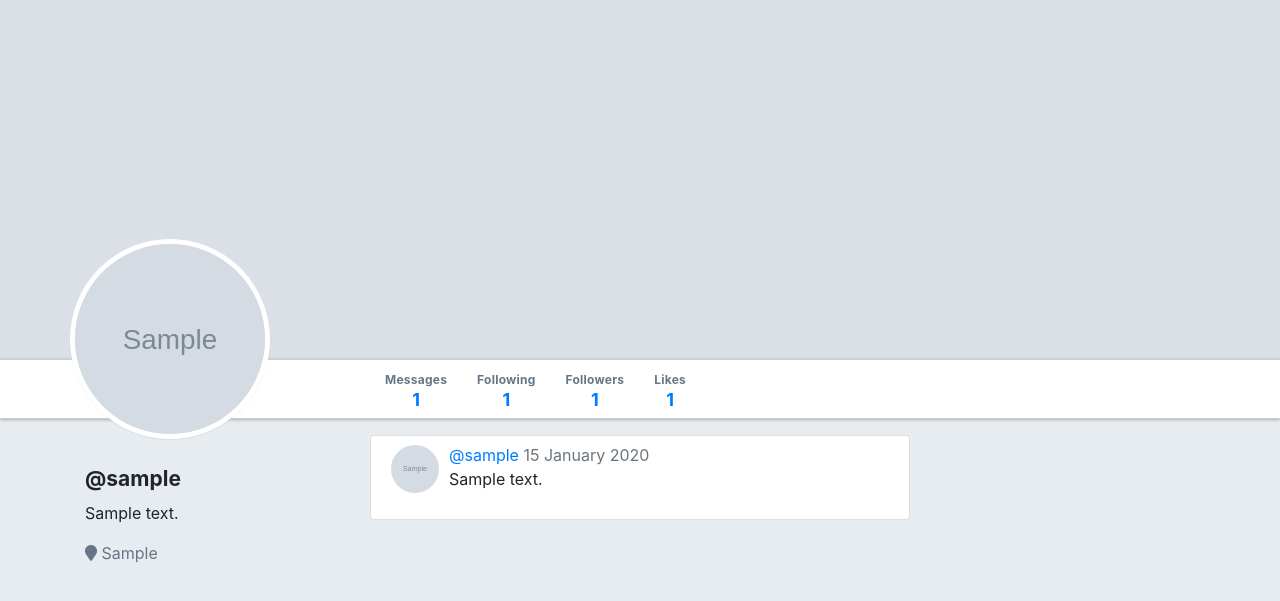
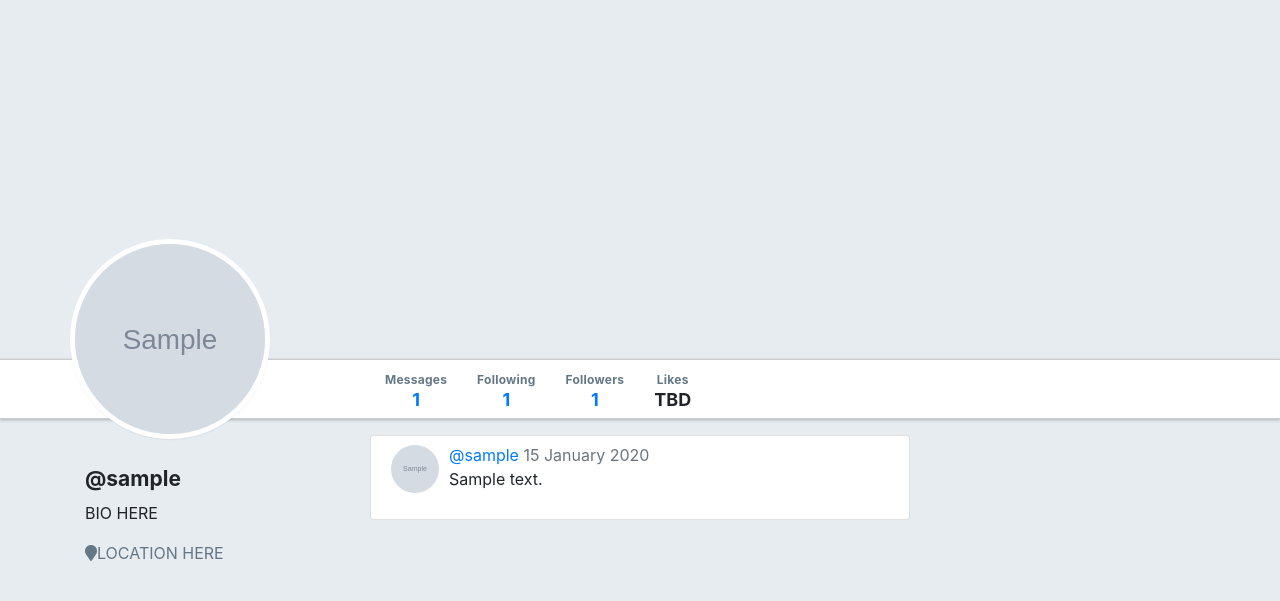
Before and after one commit to petitepirate/warbler, a Flask app: page /users/1 in a window 1280 px wide. Shown: the part 47-648 px from the top of the page. Run offline with Flask 2, Linux system fonts and the light colour scheme; tables that the repository leaves empty hold one stand-in row (values such as "Sample post"); grey boxes marked "Sample" are stand-in pictures; some libraries are stand-ins or nearby versions.

Commit message:
update detail page

```diff
--- a/templates/users/detail.html
+++ b/templates/users/detail.html
@@ -2,7 +2,7 @@
 
 {% block content %}
 
-<div id="warbler-hero" class="full-width" style="background-image: url({{user.header_image_url}});"></div>
+<div id="warbler-hero" class="full-width"></div>
 <img src="{{ user.image_url }}" alt="Image for {{ user.username }}" id="profile-avatar">
 <div class="row full-width">
   <div class="container">
@@ -29,7 +29,7 @@
           </li>
           <li class="stat">
             <p class="small">Likes</p>
-            <h4><a href="/users/{{ user.id }}/likes">{{ user.likes | length }}</a></h4>  <!-- Renders users likes-->
+            <h4>TBD</h4>
           </li>
           <div class="ml-auto">
             {% if g.user.id == user.id %}
@@ -58,8 +58,8 @@
 <div class="row">
   <div class="col-sm-3">
     <h4 id="sidebar-username">@{{ user.username }}</h4>
-    <p>{{ user.bio }}</p>  <!-- May add if Logic later if no bio-->
-    <p class="user-location"><span class="fa fa-map-marker"></span> {{ user.location }}</p>  <!-- May add if Logic later if no location-->
+    <p>BIO HERE</p>
+    <p class="user-location"><span class="fa fa-map-marker"></span>LOCATION HERE</p>
   </div>
 
   {% block user_details %}
```
